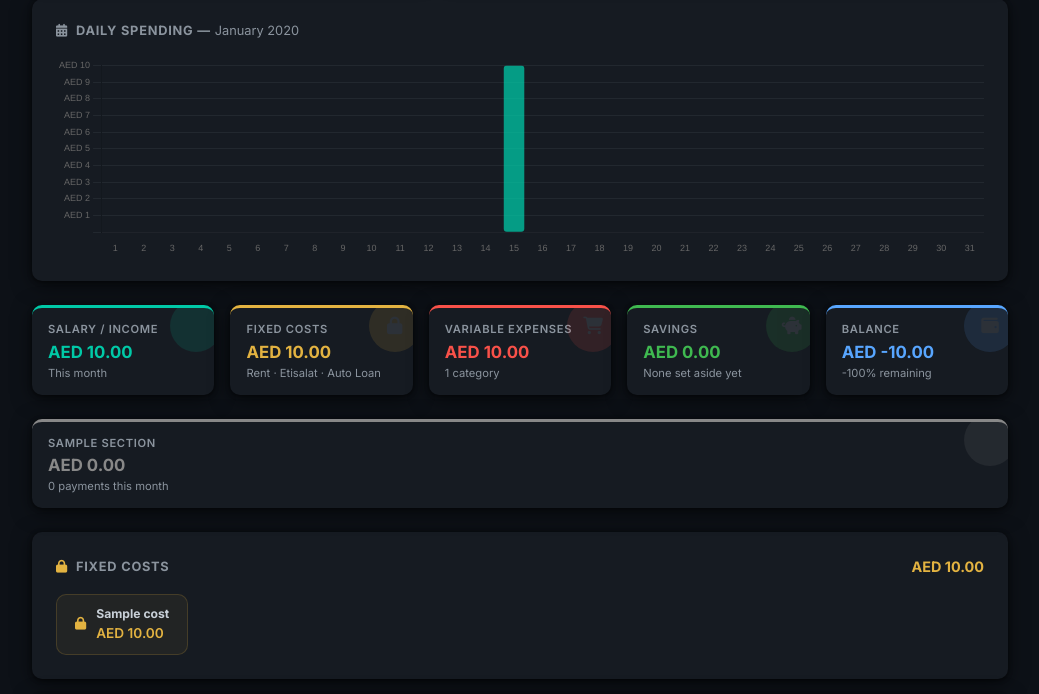
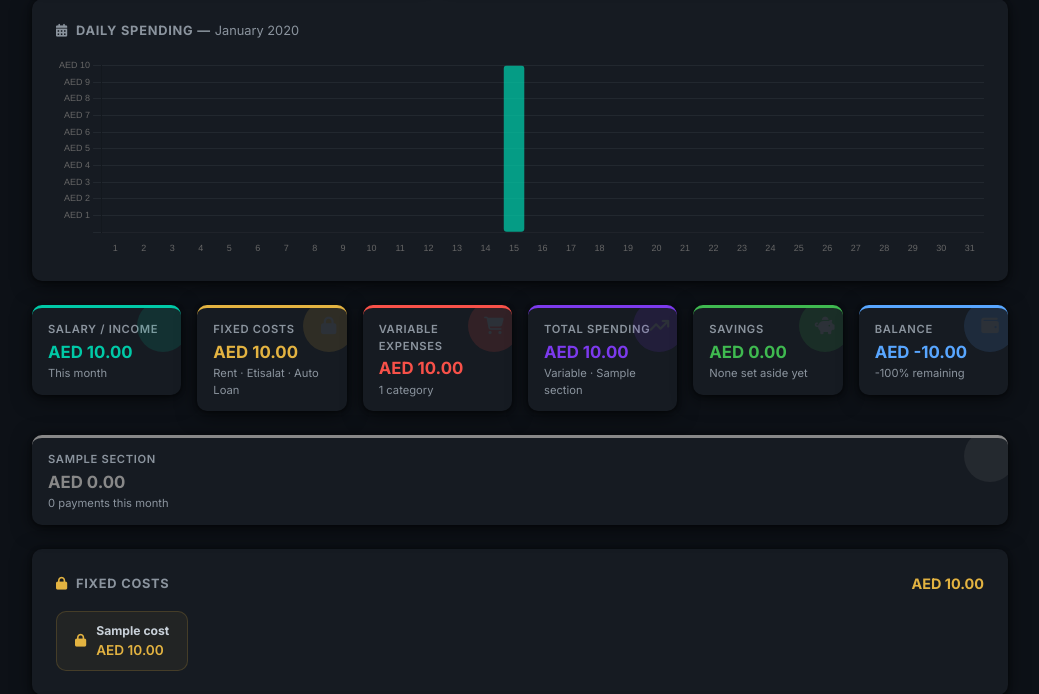
Before and after one commit to mastries96-commits/expense-tracker, a Flask app: page / in a window 1280 px wide. Shown: the part 908-1602 px from the top of the page, without its empty margins (240-1279 px from the left). Run offline with Flask 3, Linux system fonts and the light colour scheme; the visitor is signed in with stand-in values (Sample User, id 1); tables that the repository leaves empty hold one stand-in row (values such as "Sample post"); some libraries are stand-ins or nearby versions.

Commit message:
Add Total Spending stat card (variable + all special sections)
Card is hidden when no custom sections exist, shown with breakdown
label (e.g. "Variable · AMEX") when sections are present.

Co-Authored-By: Claude Sonnet 4.6 <noreply@anthropic.com>

```diff
--- a/dashboard/app.py
+++ b/dashboard/app.py
@@ -115,6 +115,7 @@ def _month_payload(month_id: int) -> dict:
         "expenses": data["expenses"],
         "expenses_by_category": expenses_by_cat,
         "var_total": var_total,
+        "spending_total": var_total + sum(special_totals.values()),
         "savings_total": savings_total,
         "total_spent": fixed_total + var_total,
         "balance": balance,
--- a/dashboard/templates/index.html
+++ b/dashboard/templates/index.html
@@ -787,6 +787,14 @@
           <div class="sub" id="stat-var-sub">—</div>
         </div>
       </div>
+      <div class="col-sm-6 col-xl" id="stat-spending-col">
+        <div class="stat-card" style="border-top:3px solid #7C3AED">
+          <div class="icon-bg" style="background:#7C3AED"><i class="fa-solid fa-arrow-trend-up"></i></div>
+          <div class="label">Total Spending</div>
+          <div class="value" id="stat-spending" style="color:#7C3AED">—</div>
+          <div class="sub" id="stat-spending-sub">Variable + sections</div>
+        </div>
+      </div>
       <div class="col-sm-6 col-xl">
         <div class="stat-card card-savings">
           <div class="icon-bg" style="background:var(--savings)"><i class="fa-solid fa-piggy-bank"></i></div>
@@ -1251,6 +1259,17 @@ function renderCurrent(d) {
   document.getElementById('stat-var').textContent      = AED(d.var_total);
   document.getElementById('stat-savings').textContent  = AED(d.savings_total || 0);
   document.getElementById('stat-balance').textContent  = AED(d.balance);
+  document.getElementById('stat-spending').textContent = AED(d.spending_total || 0);
+  // Build sub-label: "Variable · AMEX · …" or hide card if no special sections
+  const secs = d.special_sections || [];
+  const spendingCol = document.getElementById('stat-spending-col');
+  if (secs.length) {
+    spendingCol.style.display = '';
+    const parts = ['Variable', ...secs.map(s => s.label)];
+    document.getElementById('stat-spending-sub').textContent = parts.join(' · ');
+  } else {
+    spendingCol.style.display = 'none';
+  }
 
   const catCount = Object.keys(d.expenses_by_category).length;
   document.getElementById('stat-var-sub').textContent =
@@ -1284,9 +1303,10 @@ function renderCurrent(d) {
 function renderEmpty() {
   document.getElementById('header-month').textContent = 'No Active Month';
   document.getElementById('header-status').textContent = 'Inactive';
-  ['stat-salary','stat-fixed','stat-var','stat-savings','stat-balance'].forEach(id => {
+  ['stat-salary','stat-fixed','stat-var','stat-savings','stat-balance','stat-spending'].forEach(id => {
     document.getElementById(id).textContent = 'AED 0.00';
   });
+  document.getElementById('stat-spending-col').style.display = 'none';
   document.getElementById('transactions-wrap').innerHTML = `
     <div class="empty-state">
       <i class="fa-solid fa-wallet"></i>
```
